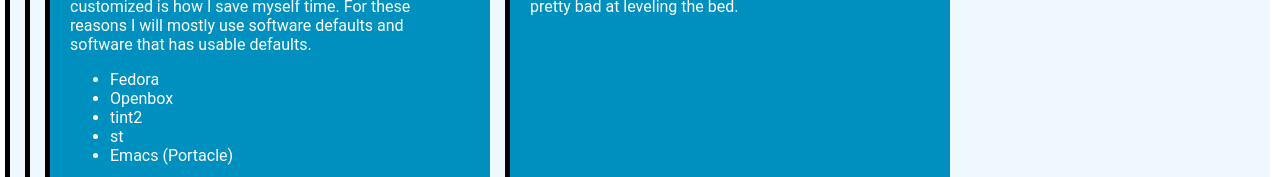
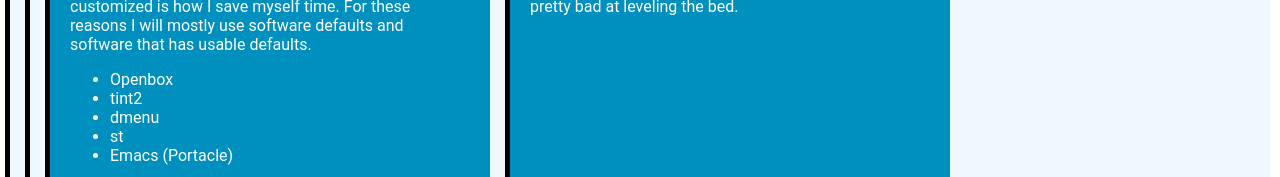
Before and after one commit to sessions-matthew/sessions-matthew.github.io, a plain HTML site: page index.html in a window 1280 px wide. Shown: the part 1657-1834 px from the top of the page. Drawn offline with nearby package versions, Linux system fonts and the light colour scheme.

Commit message:
Update index.html

```diff
--- a/index.html
+++ b/index.html
@@ -101,9 +101,9 @@
    how I save myself time. For these reasons I will mostly use
    software defaults and software that has usable defaults.
    <ul>
-   <li>Fedora</li>
    <li>Openbox</li>
    <li>tint2</li>
+   <li>dmenu</li>
    <li>st</li>
    <li>Emacs (Portacle) </li>
    </ul>
```
